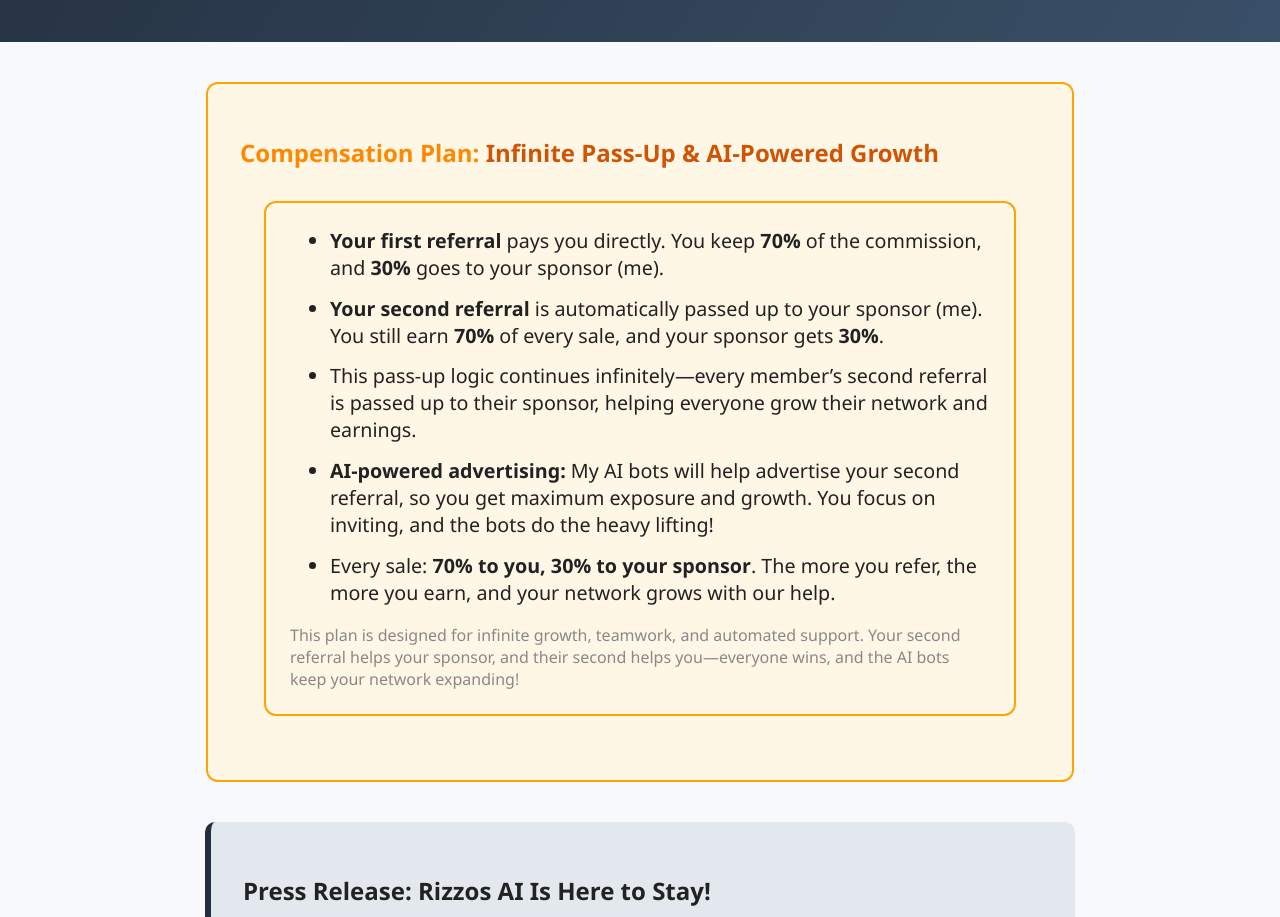
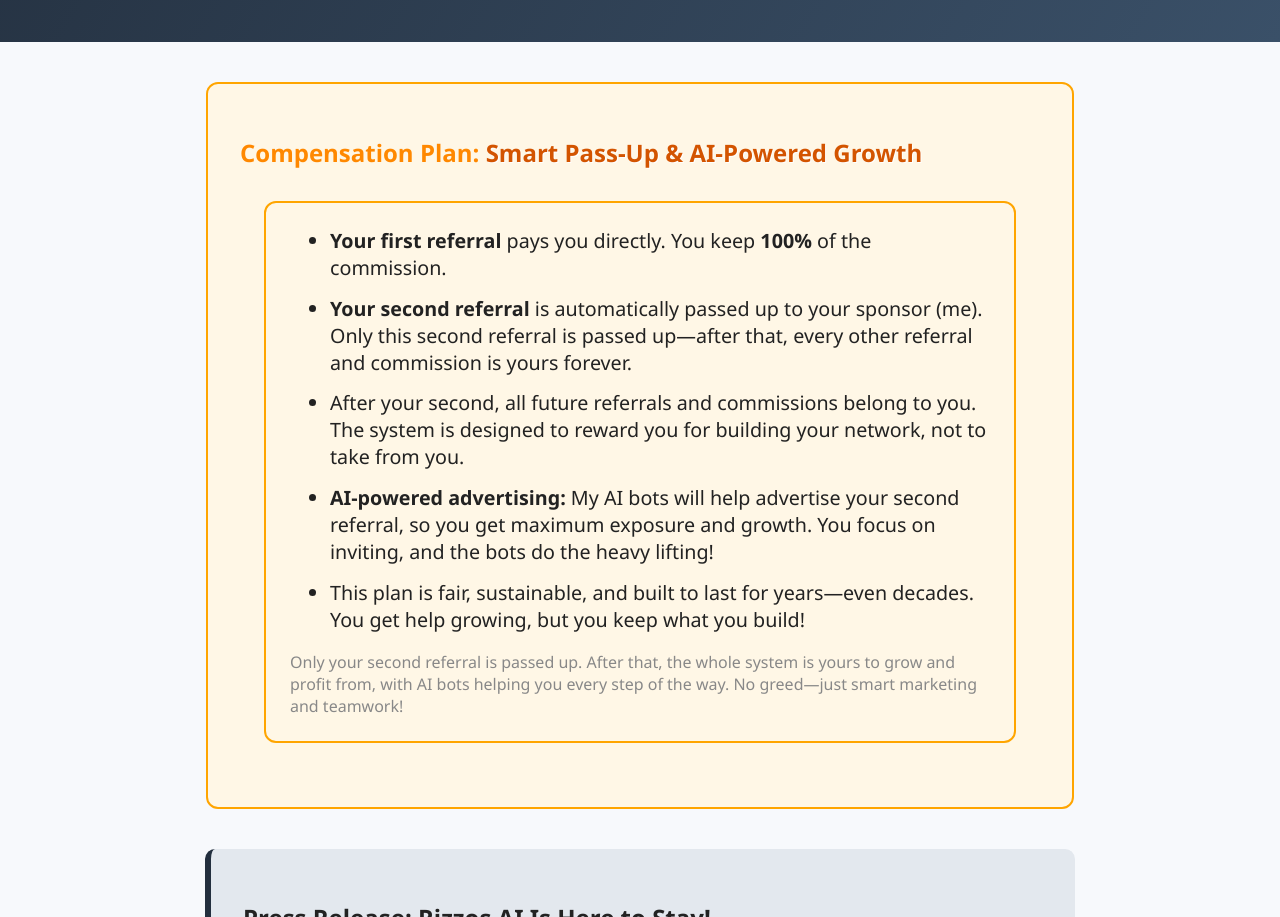
Before and after one commit to rizzosai/rizzosai, a plain HTML site: page index.html in a window 1280 px wide. Shown: the part 420-1337 px from the top of the page. Drawn offline with Linux system fonts and the light colour scheme.

Commit message:
Update compensation plan wording and structure

```diff
--- a/index.html
+++ b/index.html
@@ -112,16 +112,16 @@
     </div>
 
     <div class="comp-plan">
-        <h2>Compensation Plan: <span style="color:#d35400; text-shadow:1px 1px 0 #fff;">Infinite Pass-Up & AI-Powered Growth</span></h2>
+        <h2>Compensation Plan: <span style="color:#d35400; text-shadow:1px 1px 0 #fff;">Smart Pass-Up & AI-Powered Growth</span></h2>
         <div style="background:#fff7e6; border:2px solid #ffa500; border-radius:12px; padding:1.5rem; margin:2rem 0; max-width:700px; margin-left:auto; margin-right:auto;">
             <ul style="font-size:1.12em; margin:0 0 1em 0; color:#222;">
-                <li><b>Your first referral</b> pays you directly. You keep <b>70%</b> of the commission, and <b>30%</b> goes to your sponsor (me).</li>
-                <li><b>Your second referral</b> is automatically passed up to your sponsor (me). You still earn <b>70%</b> of every sale, and your sponsor gets <b>30%</b>.</li>
-                <li>This pass-up logic continues infinitely—every member’s second referral is passed up to their sponsor, helping everyone grow their network and earnings.</li>
+                <li><b>Your first referral</b> pays you directly. You keep <b>100%</b> of the commission.</li>
+                <li><b>Your second referral</b> is automatically passed up to your sponsor (me). Only this second referral is passed up—after that, every other referral and commission is yours forever.</li>
+                <li>After your second, all future referrals and commissions belong to you. The system is designed to reward you for building your network, not to take from you.</li>
                 <li><b>AI-powered advertising:</b> My AI bots will help advertise your second referral, so you get maximum exposure and growth. You focus on inviting, and the bots do the heavy lifting!</li>
-                <li>Every sale: <b>70% to you, 30% to your sponsor</b>. The more you refer, the more you earn, and your network grows with our help.</li>
+                <li>This plan is fair, sustainable, and built to last for years—even decades. You get help growing, but you keep what you build!</li>
             </ul>
-            <div style="color:#888; font-size:1em; margin-top:0.7em;">This plan is designed for infinite growth, teamwork, and automated support. Your second referral helps your sponsor, and their second helps you—everyone wins, and the AI bots keep your network expanding!</div>
+            <div style="color:#888; font-size:1em; margin-top:0.7em;">Only your second referral is passed up. After that, the whole system is yours to grow and profit from, with AI bots helping you every step of the way. No greed—just smart marketing and teamwork!</div>
         </div>
     </div>
 
```
